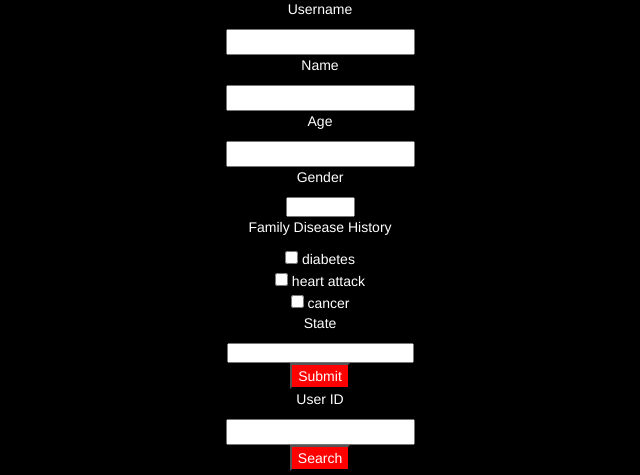
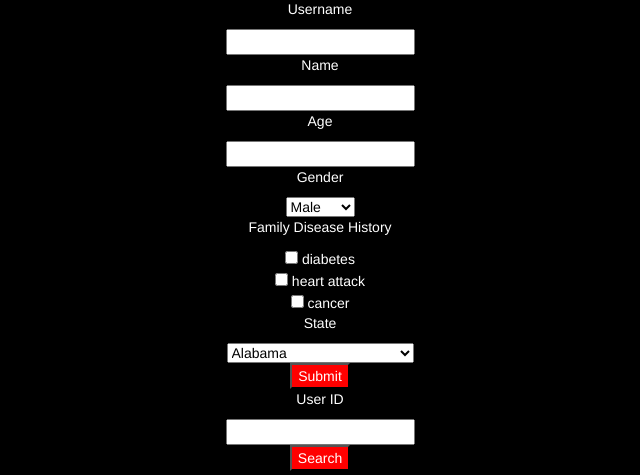
Before and after one commit to cyang87/cs411_project, a Django app: page /cs411_app/ in a window 1280 px wide. Shown: the part 226-701 px from the top of the page, without its empty margins (320-960 px from the left). Run offline with Django 3.2, Linux system fonts and the light colour scheme; some libraries are stand-ins or nearby versions.

Commit message:
color changed

```diff
--- a/cs411_app/templates/index.html
+++ b/cs411_app/templates/index.html
@@ -34,7 +34,7 @@
 
     <div>
       <p>Gender</p>
-      <select name="gender" id="gender" required>
+      <select name="gender" id="gender" style="color:black;" required>
           <option value="Male">Male</option>
           <option value="Female">Female</option>
       </select>
@@ -50,7 +50,7 @@
     <div>
       <p>State</p>
 
-      <select id="state" name="state">
+      <select id="state" name="state" style="color:black;">
           <option value="Alabama">Alabama</option>
           <option value="Alaska">Alaska</option>
           <option value="Arizona">Arizona</option>
@@ -116,7 +116,7 @@
 <form action="http://localhost:8000/search_record/" method="POST" class="text-center" style="color: white">
   <div>
     <p>User ID</p>
-    <input name="user_id" id="user_id" type="text" required>
+    <input name="user_id" id="user_id" type="text" style="color:black;" required>
   </div>
 
   <input type="submit" value="Search" style="background-color: red"/>
```
